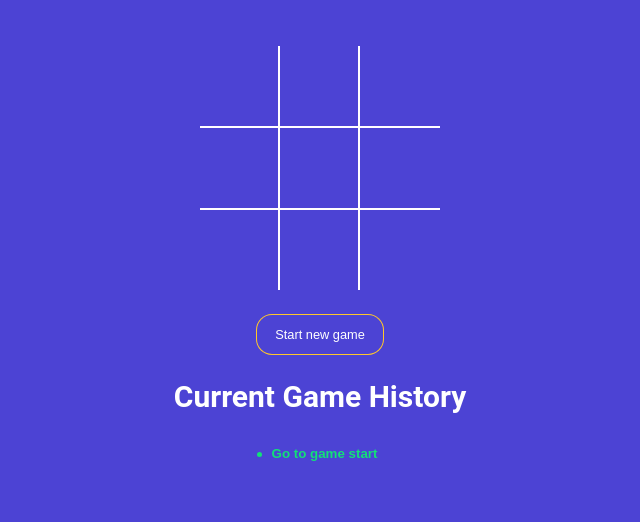
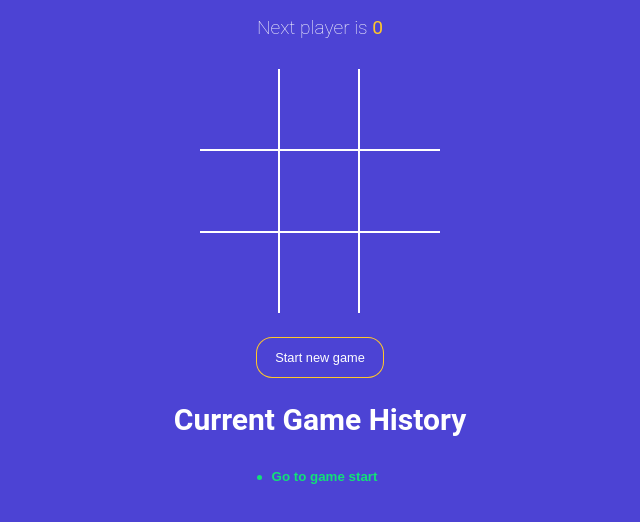
Before and after one commit to komals1402/tictactoe-game, a React (Vite) app: page / in a window 1280 px wide. Shown: the top 522 px of the page, without its empty margins (320-960 px from the left). Built offline with nearby package versions, Linux system fonts and the light colour scheme.

Commit message:
added game history

```diff
--- a/src/components/StatusMessage.jsx
+++ b/src/components/StatusMessage.jsx
@@ -23,7 +23,7 @@ const StatusMessage = ({ winner, gamingBoard }) => {
         </>
       );
     }
-    if (!winner && noMovesLeft) {
+    if (!winner && !noMovesLeft) {
       return (
         <>
           Next player is {''}
```
